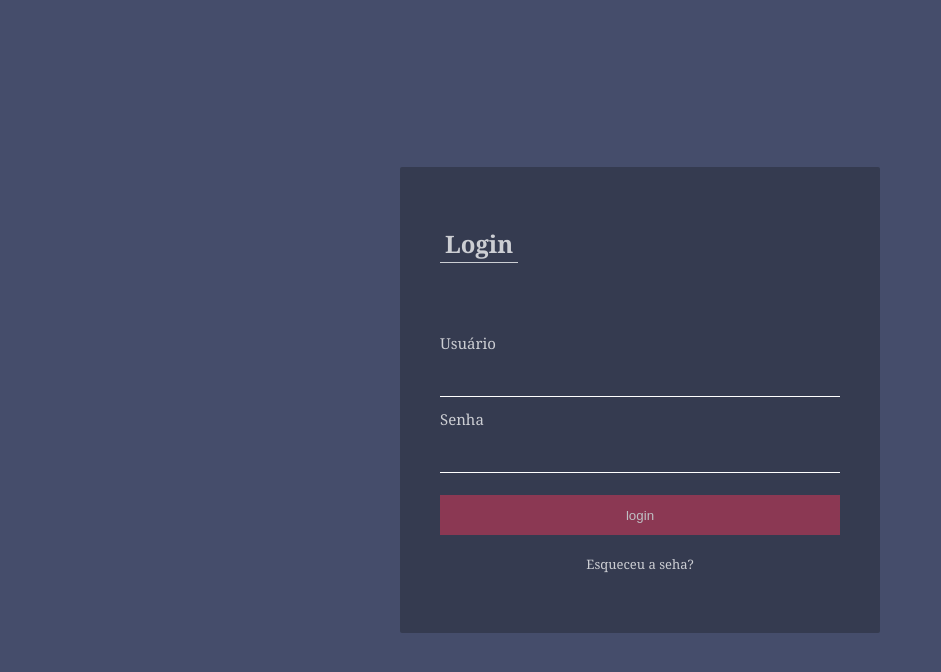
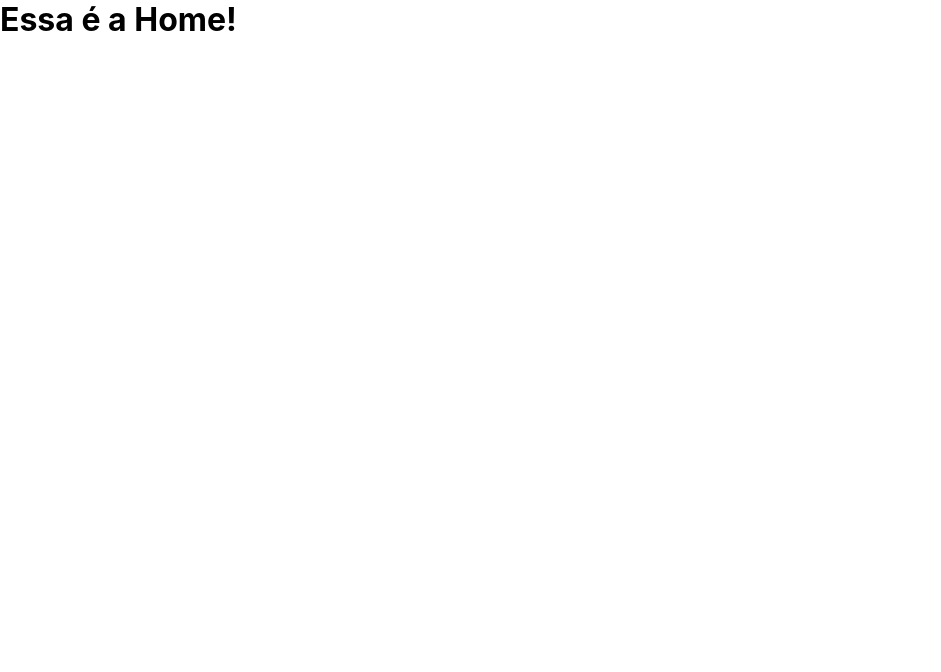
Before and after one commit to vi-lcandido/oidevs, a JavaScript app in the folder curso-formacao/react_1/exercicio2/login-page/: page /home in a window 1280 px wide. Shown: the top 672 px of the page, without its empty margins (0-941 px from the left). Built offline with nearby package versions, Linux system fonts and the light colour scheme; the HTML template or start-up script is replaced by a standard one.

Commit message:
react route to home in button "entrar"

```diff
--- a/curso-formacao/react_1/exercicio2/login-page/package.json
+++ b/curso-formacao/react_1/exercicio2/login-page/package.json
@@ -8,6 +8,7 @@
     "@testing-library/user-event": "^13.5.0",
     "react": "^18.2.0",
     "react-dom": "^18.2.0",
+    "react-router-dom": "^6.6.2",
     "react-scripts": "5.0.1",
     "web-vitals": "^2.1.4"
   },
--- a/curso-formacao/react_1/exercicio2/login-page/src/App.js
+++ b/curso-formacao/react_1/exercicio2/login-page/src/App.js
@@ -1,12 +1,15 @@
-import LoginPage from './view/login/login_page';
-import './App.css';
-
+import { BrowserRouter as Router, Routes, Route } from "react-router-dom";
+import LoginPage from "./view/login/login_page";
+import Home from "./view/home";
 
 function App() {
   return (
-
-    <LoginPage/>
-
+    <Router>
+      <Routes>
+        <Route path="/" element={<LoginPage />}></Route>
+        <Route path="/home" element={<Home />}></Route>
+      </Routes>
+    </Router>
   );
 }
 
--- a/curso-formacao/react_1/exercicio2/login-page/src/view/components/Button/index.js
+++ b/curso-formacao/react_1/exercicio2/login-page/src/view/components/Button/index.js
@@ -1,11 +1,8 @@
 import "./style.css";
 
-function Button({ text, link }) {
+function Button({ text, redirecionar }) {
   return (
-    <button
-      onClick={() => (window.location.href = link)}
-      className="login-button"
-    >
+    <button onClick={redirecionar} className="login-button">
       {text}
     </button>
   );
--- /dev/null
+++ b/curso-formacao/react_1/exercicio2/login-page/src/view/home/index.js
@@ -0,0 +1,5 @@
+function Home() {
+  return <h1>Essa é a Home!</h1>;
+}
+
+export default Home;
--- a/curso-formacao/react_1/exercicio2/login-page/src/view/login/login_page.js
+++ b/curso-formacao/react_1/exercicio2/login-page/src/view/login/login_page.js
@@ -1,3 +1,4 @@
+import { useNavigate } from "react-router-dom";
 import Title from "../components/Title";
 import Input from "../components/Input";
 import Button from "../components/Button";
@@ -5,13 +6,19 @@ import Link from "../components/Link";
 import "./style.css";
 
 function LoginPage() {
+  const navigate = useNavigate();
+
+  function vaParaHome() {
+    navigate("/home");
+  }
+
   return (
     <div className="login-page">
       <section className="login-container">
         <Title text="Login" />
         <Input label="Usuário" inputtype="email" />
         <Input label="Senha" inputtype="password" />
-        <Button text="login" link="https://discord.gg/RmrcEeBa" />
+        <Button text="Entrar" redirecionar={vaParaHome} />
         <Link text="Esqueceu a seha?" link="https://www.google.com.br" />
       </section>
     </div>
```
Also changed, not shown: curso-formacao/react_1/exercicio2/login-page/src/App.css (deleted), 1 other file (tests, documents, lock files or other folders).
